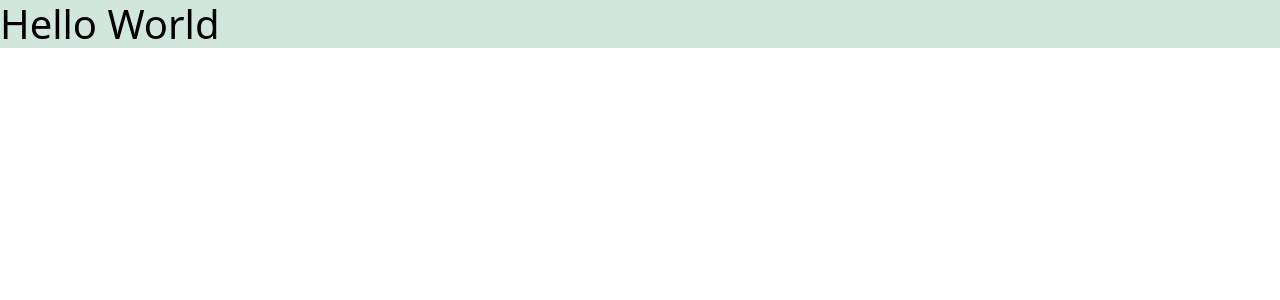
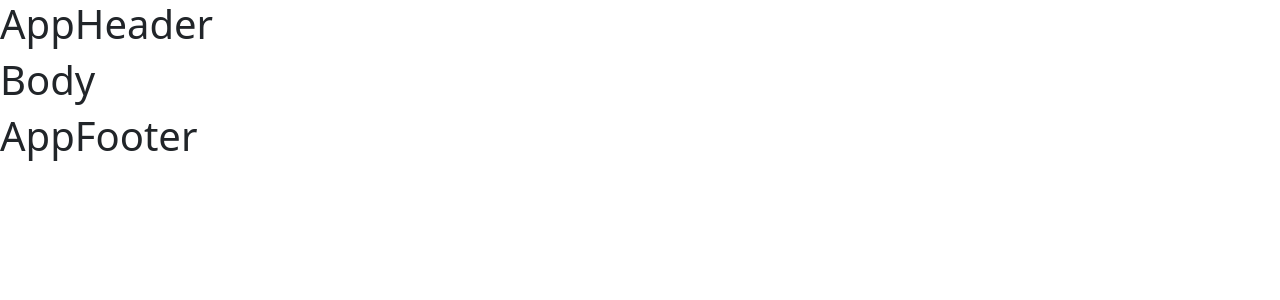
Before and after one commit to Ajay-Sonavane/Third-react-app, a React (Create React App) app: page / in a window 1280 px wide. Shown: the top 300 px of the page. Built offline with nearby package versions, Linux system fonts and the light colour scheme.

Commit message:
template

```diff
--- a/src/App.js
+++ b/src/App.js
@@ -1,7 +1,32 @@
 function App() {
   return (
     <>
-      <h1 className="bg-success-subtle text-black">Hello World</h1>
+      <AppHeader />
+      <Body />
+      <AppFooter />
+    </>
+  );
+}
+//user defined tag :-
+function AppHeader() {
+  return (
+    <>
+      <h1>AppHeader</h1>
+    </>
+  );
+}
+
+function Body() {
+  return (
+    <>
+      <h1>Body</h1>
+    </>
+  );
+}
+function AppFooter() {
+  return (
+    <>
+      <h1>AppFooter</h1>
     </>
   );
 }
```
